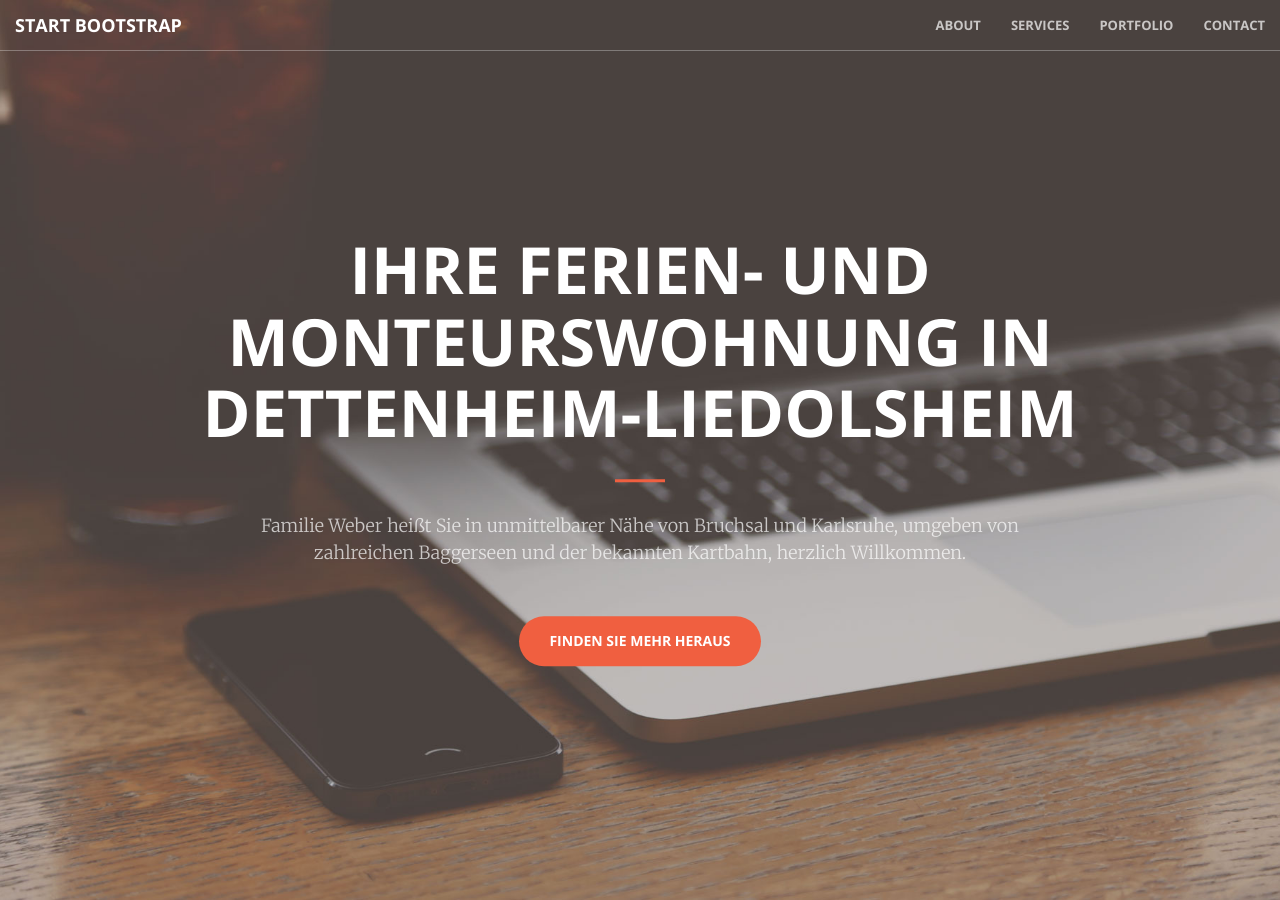
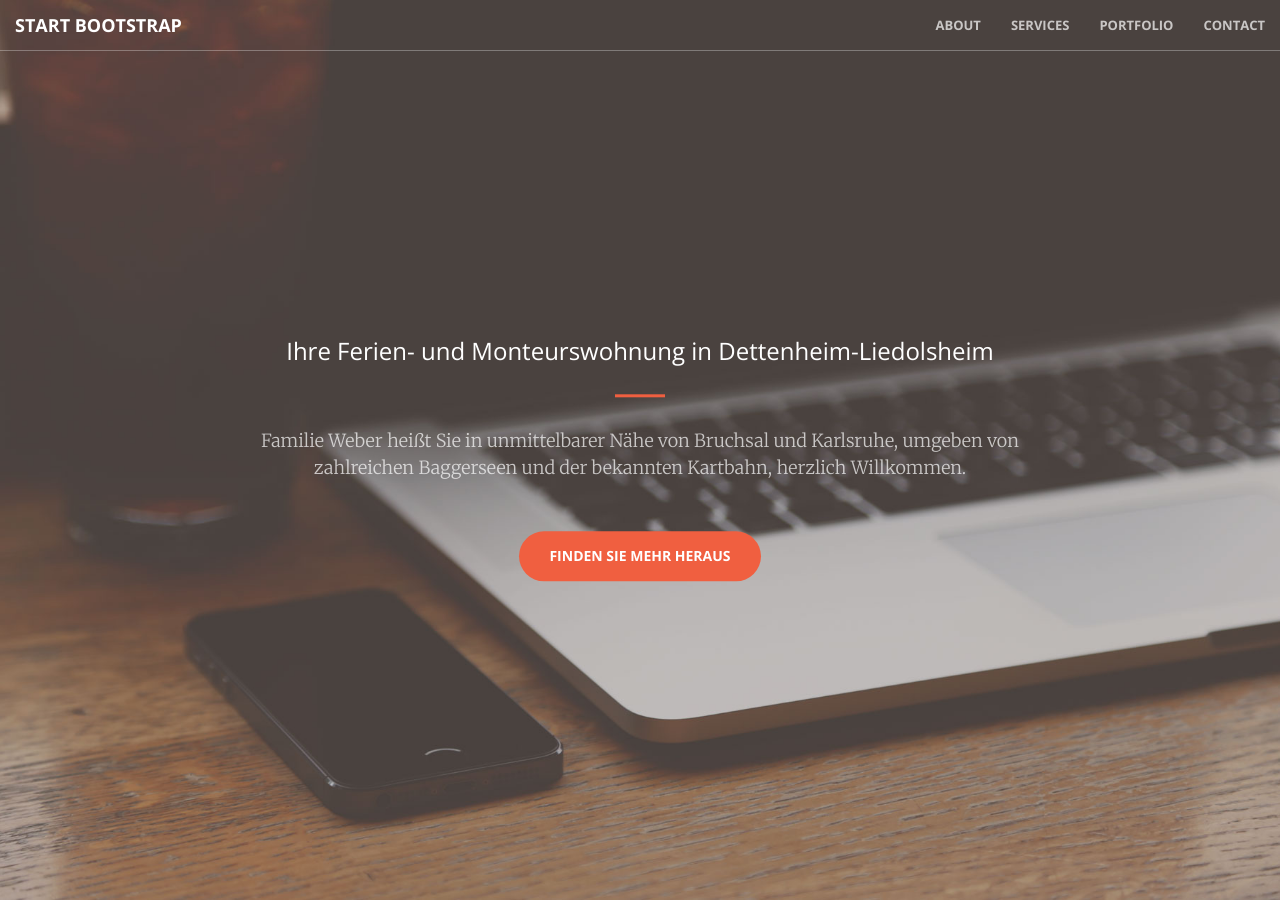
Before and after one commit to piaweber/Ferienwohnung-Dettenheim, a Jekyll site: the page built from index.html, in a window 1280 px wide and 900 px high. Built offline with Jekyll 4.4.1, drawn with Linux system fonts in a browser that asks for light colours.

```diff
--- a/_includes/header.html
+++ b/_includes/header.html
@@ -1,7 +1,7 @@
 <header>
     <div class="header-content">
         <div class="header-content-inner">
-            <h1>Ihre Ferien- und Monteurswohnung in Dettenheim-Liedolsheim</h1>
+            <h3>Ihre Ferien- und Monteurswohnung in Dettenheim-Liedolsheim</h3>
             <hr>
             <p>Familie Weber heißt Sie in unmittelbarer Nähe von Bruchsal und Karlsruhe, umgeben von zahlreichen Baggerseen und der bekannten Kartbahn, herzlich Willkommen. </p>
             <a href="#about" class="btn btn-primary btn-xl page-scroll">Finden Sie mehr heraus</a>
```
